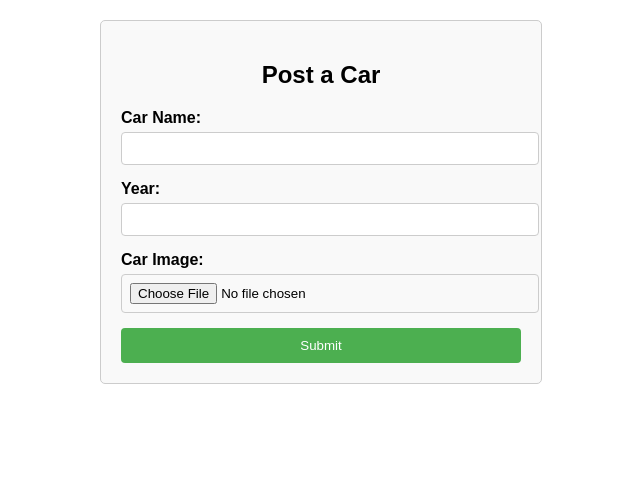
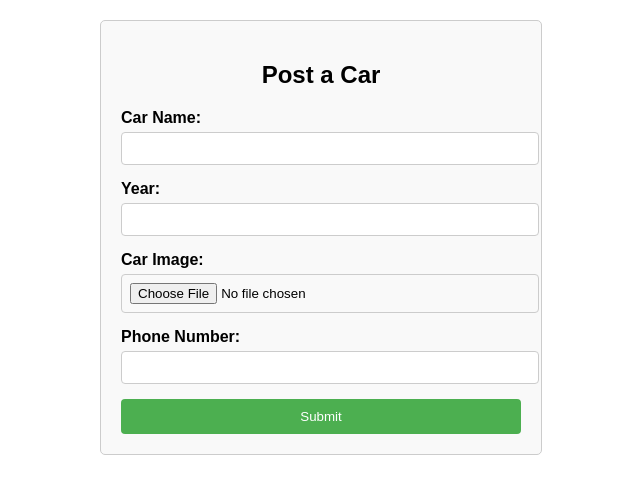
Before and after one commit to vesafrangu/Projekti-WEB, a PHP site: page /formulari.php in a window 1280 px wide. Shown: the top 494 px of the page, without its empty margins (319-959 px from the left). Run offline with PHP 8.4, Linux system fonts and the light colour scheme; the visitor is signed in with stand-in values (Sample User, id 1).

Commit message:
Update formulari.php
shtimi i numrit te telefonit

```diff
--- a/formulari.php
+++ b/formulari.php
@@ -21,6 +21,7 @@ if ($_SERVER['REQUEST_METHOD'] == 'POST') {
     $car_year = $_POST['car_year'];
     $car_image = $_FILES['car_image'];
     $username = $_SESSION['username'];
+    $phoneNumber = $_POST['phoneNumber'];
 
 
     $file_name = preg_replace('/[^A-Za-z0-9.\-_]/', '_', $car_image['name']);
@@ -37,7 +38,7 @@ if ($_SERVER['REQUEST_METHOD'] == 'POST') {
 
     if (move_uploaded_file($car_image['tmp_name'], $target_file)) {
 
-        if ($car->create($car_name, $car_year, $file_name, $username)) {
+        if ($car->create($car_name, $car_year, $file_name, $username,$phoneNumber)) {
             echo "<span style='color: blue;'>Data inserted successfully!</span>";
         } else {
             echo "<span style='color: red;'>Error inserting data into the database.</span>";
@@ -98,6 +99,8 @@ if ($_SERVER['REQUEST_METHOD'] == 'POST') {
         .form-container input[type="submit"]:hover {
             background-color: #45a049;
         }
+
+
     </style>
 </head>
 <body>
@@ -114,6 +117,9 @@ if ($_SERVER['REQUEST_METHOD'] == 'POST') {
         <label for="carImage">Car Image:</label>
         <input type="file" id="carImage" name="car_image" accept="image/jpeg" required>
 
+        <label for="phoneNumber">Phone Number:</label>
+        <input type="number" id="phoneNumber" name="phoneNumber"  required>
+
 
         <input type="submit" value="Submit">
     </form>
```
